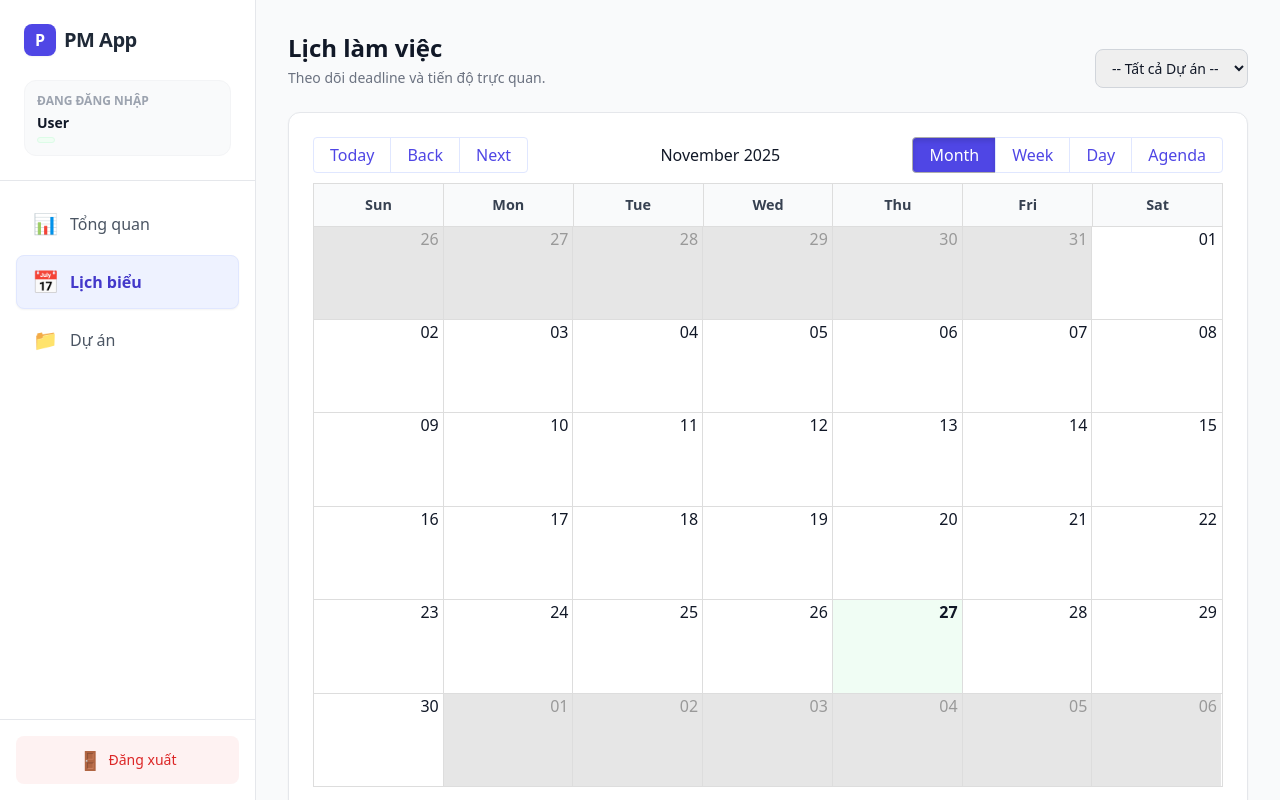
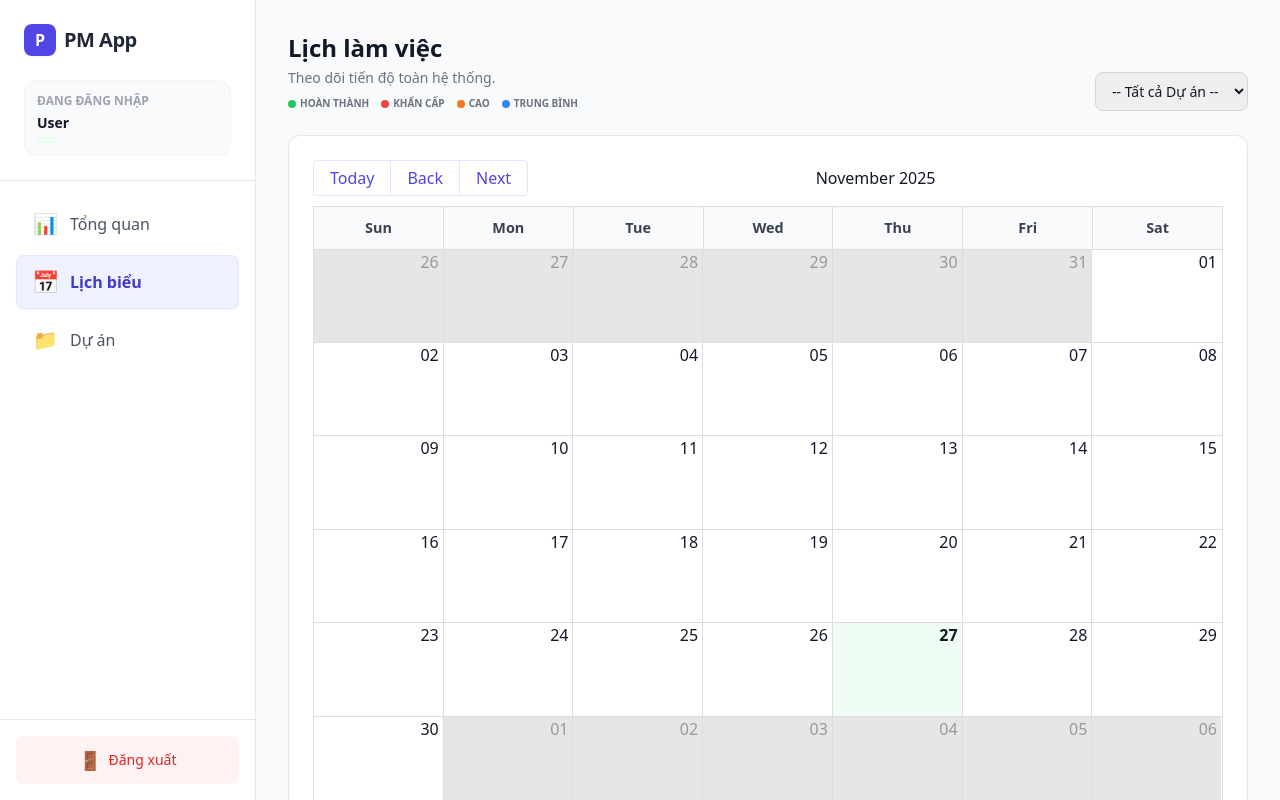
Before and after one commit to Anh-star/project_management_fe, a Next.js app: page /calendar in a window 1280 px wide. Built offline with nearby package versions, Linux system fonts and the light colour scheme.

Commit message:
fix lịch

```diff
--- a/app/(main)/calendar/page.js
+++ b/app/(main)/calendar/page.js
@@ -4,34 +4,134 @@ import { useState, useEffect } from "react";
 import { useAuth } from "../../context/AuthContext";
 import { Calendar, momentLocalizer } from "react-big-calendar";
 import moment from "moment";
-import "react-big-calendar/lib/css/react-big-calendar.css"; // Import CSS Gốc
-import "./calendar-custom.css"; // CSS tùy chỉnh (tạo ở bước 4)
-import toast from "react-hot-toast";
+import Link from "next/link";
+import "react-big-calendar/lib/css/react-big-calendar.css";
+import "./calendar-custom.css";
 
 const API_URL = "/api/v1";
 const localizer = momentLocalizer(moment);
 
+// --- COMPONENT MODAL CHI TIẾT (Giữ nguyên) ---
+const TaskDetailModal = ({ event, onClose }) => {
+  if (!event) return null;
+  const getPriorityColor = (p) => {
+    if (p === "URGENT") return "bg-red-100 text-red-700 border-red-200";
+    if (p === "HIGH") return "bg-orange-100 text-orange-700 border-orange-200";
+    if (p === "MEDIUM") return "bg-blue-50 text-blue-600 border-blue-200";
+    return "bg-gray-100 text-gray-600 border-gray-200";
+  };
+  const getStatusColor = (s) => {
+    if (s === "DONE") return "bg-green-100 text-green-700 border-green-200";
+    if (s === "IN_PROGRESS") return "bg-blue-100 text-blue-700 border-blue-200";
+    return "bg-gray-100 text-gray-600 border-gray-200";
+  };
+
+  return (
+    <div className="fixed inset-0 z-50 flex items-center justify-center bg-black bg-opacity-50 animate-fade-in p-4">
+      <div className="bg-white rounded-xl shadow-2xl w-full max-w-md overflow-hidden transform transition-all scale-100 border border-gray-200">
+        <div className="px-6 py-4 border-b border-gray-100 flex justify-between items-start bg-gray-50">
+          <div>
+            <h3 className="text-lg font-bold text-gray-900 leading-snug">
+              {event.title_only}
+            </h3>
+            <p className="text-xs text-gray-500 mt-1 font-medium uppercase tracking-wider">
+              Dự án: {event.project_name}
+            </p>
+          </div>
+          <button
+            onClick={onClose}
+            className="text-gray-400 hover:text-gray-600 text-2xl leading-none"
+          >
+            &times;
+          </button>
+        </div>
+        <div className="p-6 space-y-4">
+          <div className="flex gap-3">
+            <span
+              className={`px-2.5 py-1 text-xs font-bold rounded-full border ${getStatusColor(event.status)}`}
+            >
+              {event.status}
+            </span>
+            <span
+              className={`px-2.5 py-1 text-xs font-bold rounded-full border ${getPriorityColor(event.priority)}`}
+            >
+              {event.priority}
+            </span>
+          </div>
+          <div className="space-y-3 text-sm text-gray-700">
+            <div className="flex items-center gap-3">
+              <span className="text-xl">👤</span>
+              <div>
+                <p className="text-xs text-gray-400 font-bold uppercase">
+                  Người thực hiện
+                </p>
+                <p className="font-medium">{event.assignee || "Chưa giao"}</p>
+              </div>
+            </div>
+            <div className="flex items-center gap-3">
+              <span className="text-xl">🕒</span>
+              <div>
+                <p className="text-xs text-gray-400 font-bold uppercase">
+                  Thời gian
+                </p>
+                <p>
+                  {moment(event.start).format("DD/MM HH:mm")}{" "}
+                  <span className="mx-1">➝</span>{" "}
+                  {moment(event.end).format("DD/MM HH:mm")}
+                </p>
+              </div>
+            </div>
+            {event.desc && (
+              <div className="bg-gray-50 p-3 rounded-lg border border-gray-100 mt-2">
+                <p className="text-xs text-gray-400 font-bold uppercase mb-1">
+                  Mô tả
+                </p>
+                <p className="text-gray-600 italic line-clamp-4">
+                  {event.desc}
+                </p>
+              </div>
+            )}
+          </div>
+        </div>
+        <div className="px-6 py-4 border-t border-gray-100 bg-gray-50 flex justify-end gap-2">
+          <button
+            onClick={onClose}
+            className="px-4 py-2 text-sm font-medium text-gray-600 hover:bg-white hover:shadow-sm rounded-lg border border-transparent hover:border-gray-200 transition-all"
+          >
+            Đóng
+          </button>
+          <Link
+            href={`/project-details?id=${event.project_id}`}
+            className="px-4 py-2 text-sm font-medium text-white bg-indigo-600 hover:bg-indigo-700 rounded-lg shadow-sm transition-all flex items-center gap-2"
+          >
+            Xem dự án <span>→</span>
+          </Link>
+        </div>
+      </div>
+    </div>
+  );
+};
+
+// --- TRANG LỊCH CHÍNH ---
 export default function CalendarPage() {
   const { user, token } = useAuth();
   const [events, setEvents] = useState([]);
   const [projects, setProjects] = useState([]);
   const [usersList, setUsersList] = useState([]);
 
-  // Filters
   const [filterProject, setFilterProject] = useState("");
   const [filterUser, setFilterUser] = useState("");
+  const [selectedEvent, setSelectedEvent] = useState(null);
 
-  // 1. Load danh sách dự án & user để lọc
+  // 1. Load danh sách dự án & user (Chỉ Admin/PM mới load list user)
   useEffect(() => {
     if (token) {
-      // Lấy Projects
       fetch(`${API_URL}/projects`, {
         headers: { Authorization: `Bearer ${token}` },
       })
         .then((res) => res.json())
         .then((data) => setProjects(Array.isArray(data) ? data : []));
 
-      // Lấy Users (Nếu là Admin/PM)
       if (user?.role === "ADMIN" || user?.role === "PM") {
         fetch(`${API_URL}/users?limit=100`, {
           headers: { Authorization: `Bearer ${token}` },
@@ -42,10 +142,19 @@ export default function CalendarPage() {
     }
   }, [token, user]);
 
-  // 2. Load Task và chuyển đổi thành Event cho lịch
+  // 2. Load Task -> Events (SỬA LOGIC LỌC TẠI ĐÂY)
   useEffect(() => {
-    if (token) {
-      const query = `?projectId=${filterProject}&assigneeId=${filterUser}`;
+    if (token && user) {
+      // Logic tạo query string:
+      let query = `?projectId=${filterProject}`;
+
+      if (user.role === "MEMBER") {
+        // Nếu là Member: Bắt buộc lọc theo ID của chính mình
+        query += `&assigneeId=${user.id}`;
+      } else {
+        // Nếu là Admin/PM: Lấy theo dropdown filter (nếu có chọn)
+        query += `&assigneeId=${filterUser}`;
+      }
 
       fetch(`${API_URL}/calendar${query}`, {
         headers: { Authorization: `Bearer ${token}` },
@@ -54,13 +163,19 @@ export default function CalendarPage() {
         .then((tasks) => {
           if (!Array.isArray(tasks)) return;
 
-          // Convert Task -> Calendar Event
           const calendarEvents = tasks.map((task) => ({
             id: task.id,
-            title: `${task.title} (${task.project_name})`,
-            // Nếu không có start_date, lấy created_at
+            // Format Title
+            title: `[${task.project_name}] ${task.title} — 👤 ${task.assignee_name || "Chưa giao"}`,
+
+            // Dữ liệu cho Modal
+            title_only: task.title,
+            project_name: task.project_name,
+            project_id: task.project_id,
+            desc: task.description,
+            assignee: task.assignee_name,
+
             start: new Date(task.start_date || task.created_at),
-            // Nếu không có due_date, mặc định +2 tiếng từ start
             end: new Date(
               task.due_date ||
                 new Date(task.start_date || task.created_at).getTime() +
@@ -68,35 +183,50 @@ export default function CalendarPage() {
             ),
             status: task.status,
             priority: task.priority,
-            assignee: task.assignee_name,
           }));
           setEvents(calendarEvents);
         })
         .catch((err) => console.error(err));
     }
-  }, [token, filterProject, filterUser]);
+  }, [token, filterProject, filterUser, user]); // Thêm user vào dependency
 
-  // Tô màu sự kiện theo trạng thái
   const eventStyleGetter = (event) => {
-    let backgroundColor = "#3174ad"; // Default Blue
-    if (event.status === "DONE") backgroundColor = "#10b981"; // Green
-    if (event.status === "TODO") backgroundColor = "#6b7280"; // Gray
-    if (event.status === "OVERDUE") backgroundColor = "#ef4444"; // Red
-
-    // Nếu ưu tiên Urgent -> viền đỏ
-    const border = event.priority === "URGENT" ? "2px solid red" : "none";
-
+    let backgroundColor = "#6b7280";
+    if (event.status === "DONE") {
+      backgroundColor = "#10b981";
+    } else {
+      switch (event.priority) {
+        case "URGENT":
+          backgroundColor = "#ef4444";
+          break;
+        case "HIGH":
+          backgroundColor = "#f97316";
+          break;
+        case "MEDIUM":
+          backgroundColor = "#3b82f6";
+          break;
+        default:
+          backgroundColor = "#6b7280";
+          break;
+      }
+    }
+    const isOverdue = event.status !== "DONE" && new Date() > event.end;
+    const border = isOverdue ? "2px solid #991b1b" : "0px";
     return {
       style: {
         backgroundColor,
         border,
         borderRadius: "4px",
-        opacity: 0.8,
+        opacity: 0.9,
         color: "white",
-        border: "0px",
         display: "block",
+        fontSize: "12px",
       },
     };
+  };
+
+  const handleSelectEvent = (event) => {
+    setSelectedEvent(event);
   };
 
   return (
@@ -105,11 +235,28 @@ export default function CalendarPage() {
         <div>
           <h1 className="text-2xl font-bold text-gray-900">Lịch làm việc</h1>
           <p className="text-sm text-gray-500 mt-1">
-            Theo dõi deadline và tiến độ trực quan.
+            {user?.role === "MEMBER"
+              ? "Theo dõi công việc của bạn."
+              : "Theo dõi tiến độ toàn hệ thống."}
           </p>
+          <div className="flex gap-3 mt-2 text-[10px] font-bold uppercase text-gray-500">
+            <span className="flex items-center gap-1">
+              <span className="w-2 h-2 rounded-full bg-green-500"></span> Hoàn
+              thành
+            </span>
+            <span className="flex items-center gap-1">
+              <span className="w-2 h-2 rounded-full bg-red-500"></span> Khẩn cấp
+            </span>
+            <span className="flex items-center gap-1">
+              <span className="w-2 h-2 rounded-full bg-orange-500"></span> Cao
+            </span>
+            <span className="flex items-center gap-1">
+              <span className="w-2 h-2 rounded-full bg-blue-500"></span> Trung
+              bình
+            </span>
+          </div>
         </div>
 
-        {/* BỘ LỌC */}
         <div className="flex gap-3 w-full md:w-auto">
           <select
             className="px-3 py-2 border border-gray-300 rounded-lg text-sm outline-none focus:ring-2 focus:ring-indigo-500"
@@ -124,6 +271,7 @@ export default function CalendarPage() {
             ))}
           </select>
 
+          {/* CHỈ HIỂN THỊ DROPDOWN CHỌN NHÂN VIÊN NẾU LÀ ADMIN HOẶC PM */}
           {(user?.role === "ADMIN" || user?.role === "PM") && (
             <select
               className="px-3 py-2 border border-gray-300 rounded-lg text-sm outline-none focus:ring-2 focus:ring-indigo-500"
@@ -152,18 +300,18 @@ export default function CalendarPage() {
           endAccessor="end"
           style={{ height: "100%" }}
           eventPropGetter={eventStyleGetter}
-          views={["month", "week", "day", "agenda"]}
+          views={["month"]}
           defaultView="month"
-          tooltipAccessor={(e) =>
-            `Ưu tiên: ${e.priority} - Người làm: ${e.assignee || "Chưa giao"}`
-          }
-          onSelectEvent={(e) =>
-            alert(
-              `${e.title}\nTrạng thái: ${e.status}\nNgười làm: ${e.assignee}`
-            )
-          } // Hoặc mở Modal chi tiết
+          onSelectEvent={handleSelectEvent}
         />
       </div>
+
+      {selectedEvent && (
+        <TaskDetailModal
+          event={selectedEvent}
+          onClose={() => setSelectedEvent(null)}
+        />
+      )}
     </div>
   );
 }
```
